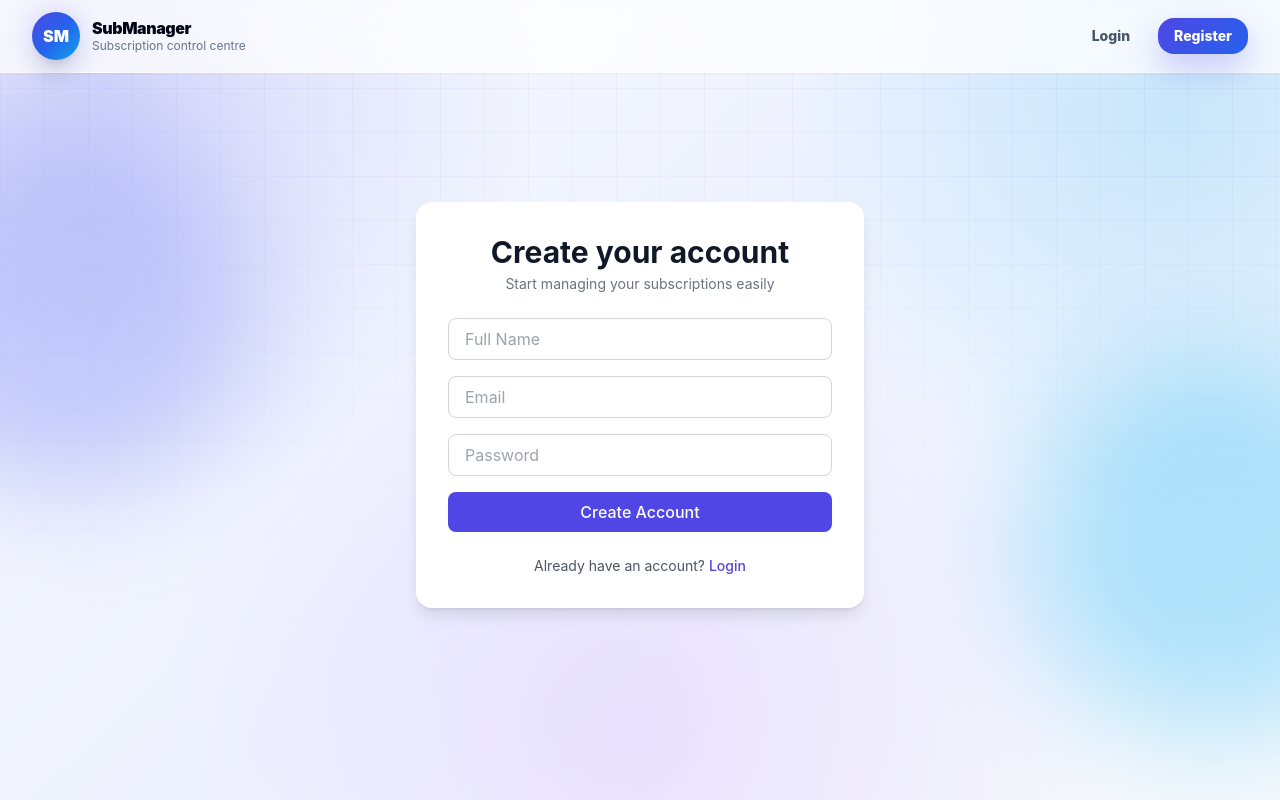
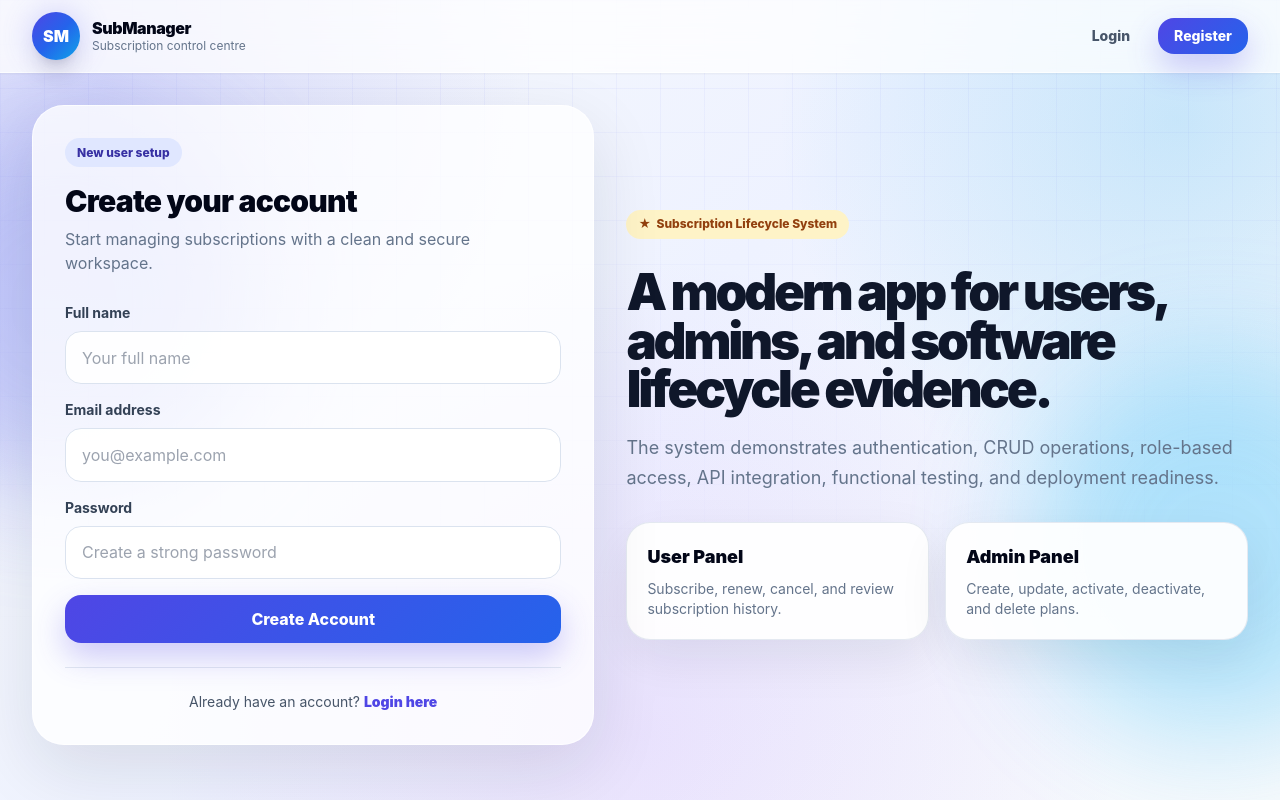
Before and after one commit to alicechang5143/SubscriptionManagementAssignment2, a React (Create React App) app in the folder frontend/: page /register in a window 1280 px wide. Built offline with nearby package versions, Linux system fonts and the light colour scheme; no server answers.

Commit message:
register page frontend changed

```diff
--- a/frontend/src/pages/Register.jsx
+++ b/frontend/src/pages/Register.jsx
@@ -1,88 +1,154 @@
 import { useState } from "react";
-import { useNavigate } from "react-router-dom";
+import { Link, useNavigate } from "react-router-dom";
 import axiosInstance from "../axiosConfig";
 
 const Register = () => {
-  const [formData, setFormData] = useState({ name: "", email: "", password: "" });
+  const [formData, setFormData] = useState({
+    name: "",
+    email: "",
+    password: "",
+  });
+
+  const [loading, setLoading] = useState(false);
   const navigate = useNavigate();
 
-  const handleSubmit = async (e) => {
-    e.preventDefault();
+  const handleChange = (event) => {
+    setFormData({ ...formData, [event.target.name]: event.target.value });
+  };
+
+  const handleSubmit = async (event) => {
+    event.preventDefault();
+
     try {
+      setLoading(true);
       await axiosInstance.post("/api/auth/register", formData);
-      alert("Registration successful. Please log in.");
+      alert("Registration successful. Please login.");
       navigate("/login");
     } catch (error) {
-      alert("Registration failed. Please try again.");
+      alert(
+        error.response?.data?.message ||
+          "Registration failed. Please try again.",
+      );
+    } finally {
+      setLoading(false);
     }
   };
 
   return (
-    <div className="flex items-center justify-center min-h-[75vh]">
-      <div className="w-full max-w-md bg-white rounded-2xl shadow-lg p-8">
-
-        {/* HEADER */}
-        <div className="text-center mb-6">
-          <h1 className="text-3xl font-bold text-gray-900">
+    <div className="min-h-[78vh] grid lg:grid-cols-[0.95fr_1.05fr] gap-8 items-center fade-in">
+      <section className="glass-panel rounded-[2rem] p-6 sm:p-8 order-2 lg:order-1">
+        <div className="mb-7">
+          <p className="badge badge-blue mb-4">New user setup</p>
+          <h1 className="text-3xl font-black tracking-tight text-slate-950">
             Create your account
           </h1>
-          <p className="text-gray-500 text-sm mt-1">
-            Start managing your subscriptions easily
+          <p className="text-slate-500 mt-2">
+            Start managing subscriptions with a clean and secure workspace.
           </p>
         </div>
 
-        {/* FORM */}
         <form onSubmit={handleSubmit} className="space-y-4">
+          <div>
+            <label className="text-sm font-bold text-slate-700 block mb-2">
+              Full name
+            </label>
+            <input
+              name="name"
+              type="text"
+              placeholder="Your full name"
+              value={formData.name}
+              onChange={handleChange}
+              className="input-field"
+              required
+            />
+          </div>
 
+          <div>
+            <label className="text-sm font-bold text-slate-700 block mb-2">
+              Email address
+            </label>
             <input
-            type="text"
-            placeholder="Full Name"
-            value={formData.name}
-            onChange={(e) =>
-              setFormData({ ...formData, name: e.target.value })
-            }
-            className="w-full px-4 py-2 border border-gray-300 rounded-lg focus:ring-2 focus:ring-indigo-500 outline-none transition"
+              name="email"
+              type="email"
+              placeholder="you@example.com"
+              value={formData.email}
+              onChange={handleChange}
+              className="input-field"
+              required
             />
+          </div>
 
+          <div>
+            <label className="text-sm font-bold text-slate-700 block mb-2">
+              Password
+            </label>
             <input
-            type="email"
-            placeholder="Email"
-            value={formData.email}
-            onChange={(e) =>
-              setFormData({ ...formData, email: e.target.value })
-            }
-            className="w-full px-4 py-2 border border-gray-300 rounded-lg focus:ring-2 focus:ring-indigo-500 outline-none transition"
+              name="password"
+              type="password"
+              placeholder="Create a strong password"
+              value={formData.password}
+              onChange={handleChange}
+              className="input-field"
+              required
             />
-
-          <input
-            type="password"
-            placeholder="Password"
-            value={formData.password}
-            onChange={(e) =>
-              setFormData({ ...formData, password: e.target.value })
-            }
-            className="w-full px-4 py-2 border border-gray-300 rounded-lg focus:ring-2 focus:ring-indigo-500 outline-none transition"
-          />
+          </div>
 
           <button
             type="submit"
-            className="w-full bg-indigo-600 hover:bg-indigo-700 text-white py-2 rounded-lg font-medium transition"
+            disabled={loading}
+            className="primary-button w-full py-3"
           >
-            Create Account
+            {loading ? "Creating account..." : "Create Account"}
           </button>
         </form>
 
-        {/* FOOTER */}
-        <p className="text-center text-sm mt-6 text-gray-600">
+        <div className="mt-6 pt-6 border-t border-slate-200 text-center">
+          <p className="text-sm text-slate-600">
             Already have an account?{" "}
-          <span
-            className="text-indigo-600 hover:underline cursor-pointer font-medium"
-            onClick={() => navigate("/login")}
+            <Link
+              to="/login"
+              className="font-black text-indigo-600 hover:text-indigo-700"
             >
-            Login
-          </span>
+              Login here
+            </Link>
           </p>
         </div>
+      </section>
+
+      <section className="space-y-7 order-1 lg:order-2">
+        <div className="inline-flex items-center gap-2 badge badge-yellow">
+          <span>★</span>
+          Subscription Lifecycle System
+        </div>
+
+        <div className="space-y-5">
+          <h2 className="page-title">
+            A modern app for users, admins, and software lifecycle evidence.
+          </h2>
+
+          <p className="page-subtitle text-lg max-w-2xl">
+            The system demonstrates authentication, CRUD operations, role-based
+            access, API integration, functional testing, and deployment
+            readiness.
+          </p>
+        </div>
+
+        <div className="grid sm:grid-cols-2 gap-4">
+          <div className="soft-card rounded-3xl p-5">
+            <p className="text-lg font-black text-slate-950">User Panel</p>
+            <p className="text-sm text-slate-500 mt-2">
+              Subscribe, renew, cancel, and review subscription history.
+            </p>
+          </div>
+
+          <div className="soft-card rounded-3xl p-5">
+            <p className="text-lg font-black text-slate-950">Admin Panel</p>
+            <p className="text-sm text-slate-500 mt-2">
+              Create, update, activate, deactivate, and delete plans.
+            </p>
+          </div>
+        </div>
+      </section>
     </div>
   );
 };
```
Lines whose indentation alone changed are shown as unchanged.
